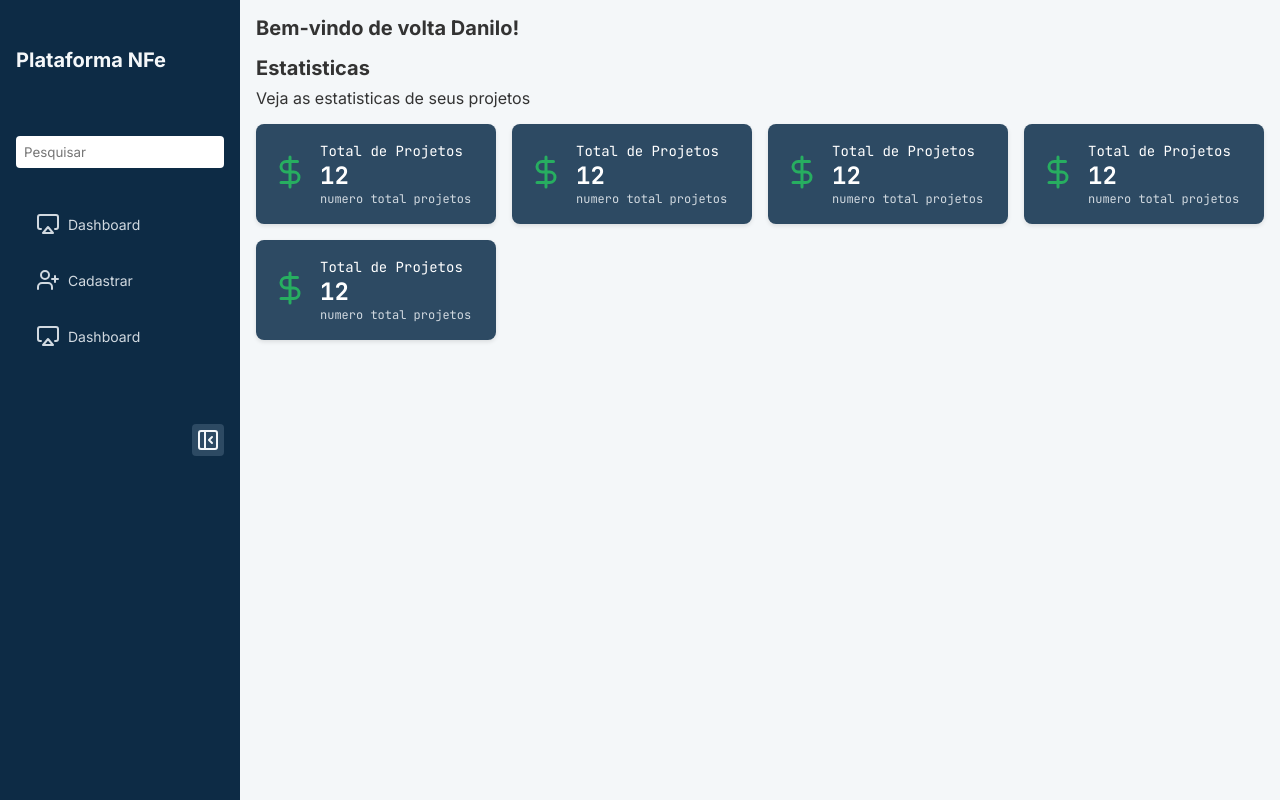
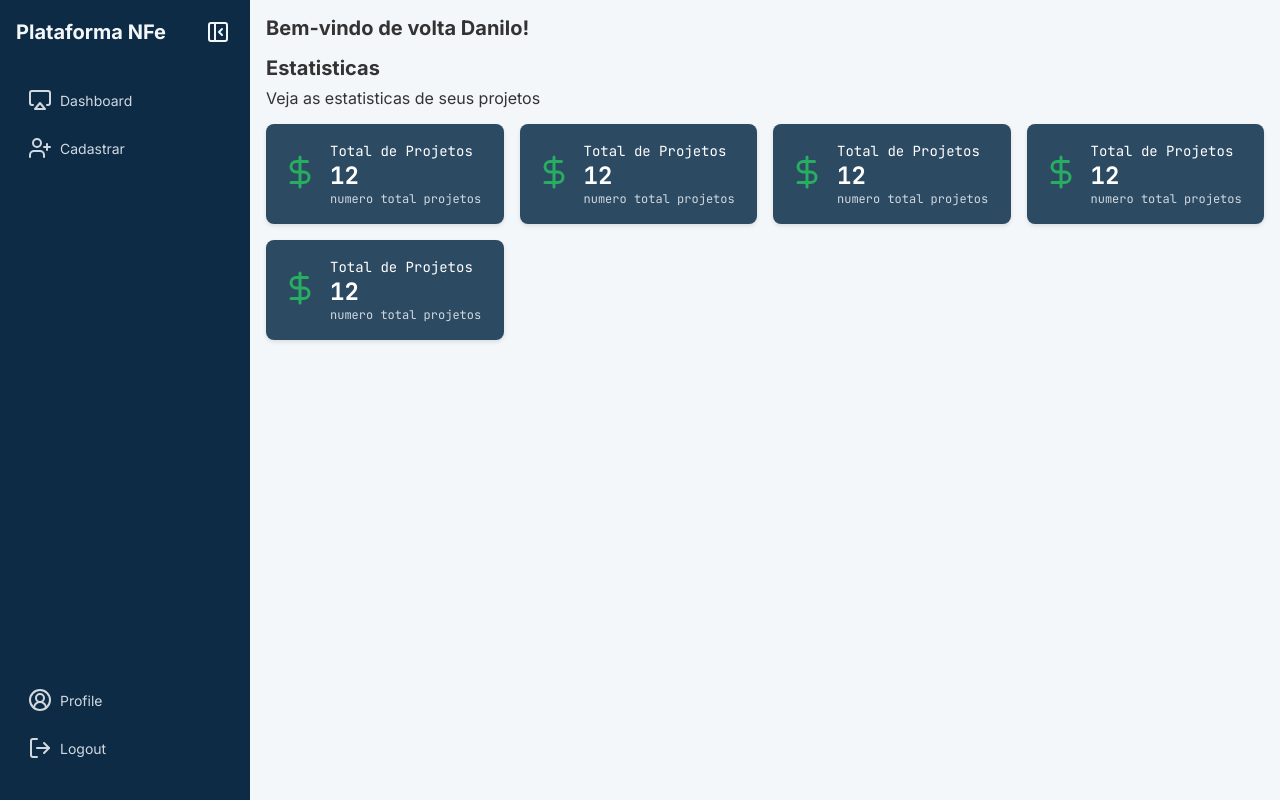
Before and after one commit to Danilo302/Project-NFe, a React (Vite) app: page / in a window 1280 px wide. Built offline with nearby package versions, Linux system fonts and the light colour scheme.

Commit message:
Refactor SideBar component: streamline structure, enhance styles for open/closed states, and improve user interaction

```diff
--- a/src/App.tsx
+++ b/src/App.tsx
@@ -4,7 +4,6 @@ import GlobalStyles, { Container } from "./styles"
 import Rotas from "./routes"
 import { Provider } from "react-redux"
 import { store } from "./store"
-import NavBar from "./Components/NavBar"
 import SideBar from "./Containers/SideBar"
 
 
--- a/src/Containers/SideBar/index.tsx
+++ b/src/Containers/SideBar/index.tsx
@@ -1,77 +1,56 @@
-import { BtnClose, SideBarContainer, SideBarContainerClosed } from "./styles"
-import { Link } from "react-router-dom"
-
-import { useState } from "react"
-import { Airplay, PanelLeftClose, PanelLeftOpen, UserPlus } from "lucide-react";
+import { Link } from "react-router-dom";
+import { BtnClose, ListItens, SideBarContainer, SideBarHeader } from "./styles";
+import { Airplay, CircleUserRound, LogOut, PanelLeftClose, UserPlus } from "lucide-react";
+import { useState } from "react";
 
 const SideBar = () => {
-    const [isOpenSideBar, setIsOpenSideBar] = useState(true);
+    const [isOpen, setIsOpen] = useState(true);
 
     return (
-        <>
-            {isOpenSideBar ? (
-                <SideBarContainer>
-                <div>
-            <h1 className="big-font">
-                Plataforma NFe
-            </h1>
-        </div><div>
-                <input type="text" placeholder="Pesquisar" />
-            </div><ul className="small-font">
+        <SideBarContainer $isOpen={isOpen}>
+                <SideBarHeader $isOpen={isOpen}>
+                    <h1 className="big-font">Plataforma NFe</h1>
+                    <BtnClose $isOpen={isOpen}>
+                        <a onClick={() => setIsOpen(!isOpen)}>
+                            <PanelLeftClose />
+                        </a>
+                    </BtnClose>
+                </SideBarHeader>
+        <ListItens>
+            <ul className="small-font">
                 <li>
                     <Link to="/">
                         <Airplay />
-                        Dashboard
+                        {isOpen && <span>Dashboard</span>}
                     </Link>
                 </li>
                 <li>
                     <Link to="/Cadastrar">
                         <UserPlus />
-                        Cadastrar
+                        {isOpen && <span>Cadastrar</span>}
                     </Link>
                 </li>
+            </ul>
+
+            <ul className="small-font">
                 <li>
-
                     <a href="">
-                        <Airplay />
-                        Dashboard
+                        <CircleUserRound />
+                        {isOpen && <span>Profile</span>}
+                    </a>
+                </li>
+                <li>
+                    <a href="">
+                        <LogOut />
+                        {isOpen && <span>Logout</span>}
                     </a>
                 </li>
             </ul>
-            <BtnClose>
-                <a onClick={() => setIsOpenSideBar(false)}><PanelLeftClose /></a>
-            </BtnClose>
-                </ SideBarContainer>
-            ) : (
-                <SideBarContainerClosed>
-                <ul className="small-font">
-                <li>
-                    <Link to="/">
-                    <Airplay />
-                    </Link>
-                </li>
-                <li>
-                    <Link to="/Cadastrar">
-                    <UserPlus />
-                    </Link>
-                </li>
-                <li>
+        </ListItens>
 
-                    <a href="">
-                        <Airplay />
-                    </a>
-                </li>
-            </ul>
 
-                <BtnClose>
-                    <a onClick={() => setIsOpenSideBar(true)}>
-                        <PanelLeftOpen />
-                    </a>
-                </BtnClose>
-                </ SideBarContainerClosed>
-            )}
-        </>
-    )
-}
+        </SideBarContainer>
+    );
+};
 
-export default SideBar
+export default SideBar;
--- a/src/Containers/SideBar/styles.ts
+++ b/src/Containers/SideBar/styles.ts
@@ -1,56 +1,75 @@
 import styled from "styled-components";
 import { Colors } from "../../styles";
 
-export const SideBarContainer = styled.aside`
-    width: 100%;
+export const SideBarContainer = styled.aside<{ $isOpen: boolean }>`
+    width: ${props => props.$isOpen ? "250px" : "80px"};
     height: 100vh;
     background-color: ${Colors.primary};
     color: ${Colors.backgroundPrimary};
     z-index: 1000;
-
-
-    div {
-        margin-top: 32px;
-        padding: 16px;
-        input {
-            width: 100%;
-            padding: 8px;
-            border: none;
-            border-radius: 4px;
-        }
-    }
+    transition: width 0.3s linear;
+    overflow-x: hidden;
 
     ul {
         display: flex;
         flex-direction: column;
         gap: 8px;
         padding: 16px;
+        align-items: ${props => props.$isOpen ? "flex-start" : "center"};
 
         li {
+            width: 100%;
             a {
                 display: flex;
                 align-items: center;
-                gap: 8px;
-                padding: 12px 16px;
+                justify-content: ${props => props.$isOpen ? "flex-start" : "center"};
+                gap: ${props => props.$isOpen ? "8px" : "0"};
                 color: ${Colors.enfasis};
                 border-radius: 4px;
+                padding: 8px;
                 border-left: 4px solid transparent;
-                transition: background-color 0.3s;
+                transition: all 0.3s;
+
+                span {
+                    display: ${props => props.$isOpen ? "block" : "none"};
+                    opacity: ${props => props.$isOpen ? "1" : "0"};
+                    transition: opacity 0.3s;
+                }
 
                 &:hover {
                     border-left: 4px solid ${Colors.secondary};
                     background-color: ${Colors.backgroundSecondary};
                 }
             }
-
         }
     }
+`;
+
+export const ListItens = styled.div`
+    display: flex;
+    flex-direction: column;
+    justify-content: space-between;
+    height: 90%;
 `
-export const BtnClose = styled.div`
+
+export const SideBarHeader = styled.div<{ $isOpen: boolean }>`
+    display: flex;
+    justify-content: ${props => props.$isOpen ? "space-between" : "center"};
+    align-items: center;
+    padding: 16px;
+
+        h1 {
+            display: ${props => props.$isOpen ? "block" : "none"};
+            opacity: ${props => props.$isOpen ? "1" : "0"};
+            transition: opacity 0.3s;
+        }
+`
+
+export const BtnClose = styled.div<{ $isOpen: boolean }>`
     display: flex;
     align-items: center;
-    justify-content: right;
     cursor: pointer;
+    transition: all 0.3s;
 
     a {
         width: 32px;
@@ -59,29 +78,11 @@ export const BtnClose = styled.div`
         align-items: center;
         justify-content: center;
         border-radius: 4px;
-        background-color: ${Colors.backgroundSecondary};
-        :hover {
+        transition: all 0.4s ease;
+        transform: ${props => props.$isOpen ? "rotate(0deg)" : "rotate(180deg)"};
+
+        &:hover {
             color: ${Colors.secondary};
-
         }
     }
-`
-
-export const SideBarContainerClosed = styled(SideBarContainer)`
-    width: 80px;
-    padding-top: 32px;
-
-    ul {
-        align-items: center;
-        li {
-            a {
-                justify-content: center;
-                gap: 0;
-            }
-        }
-    }
-
-    ${BtnClose} {
-        justify-content: center;
-    }
-`
+`;
```
